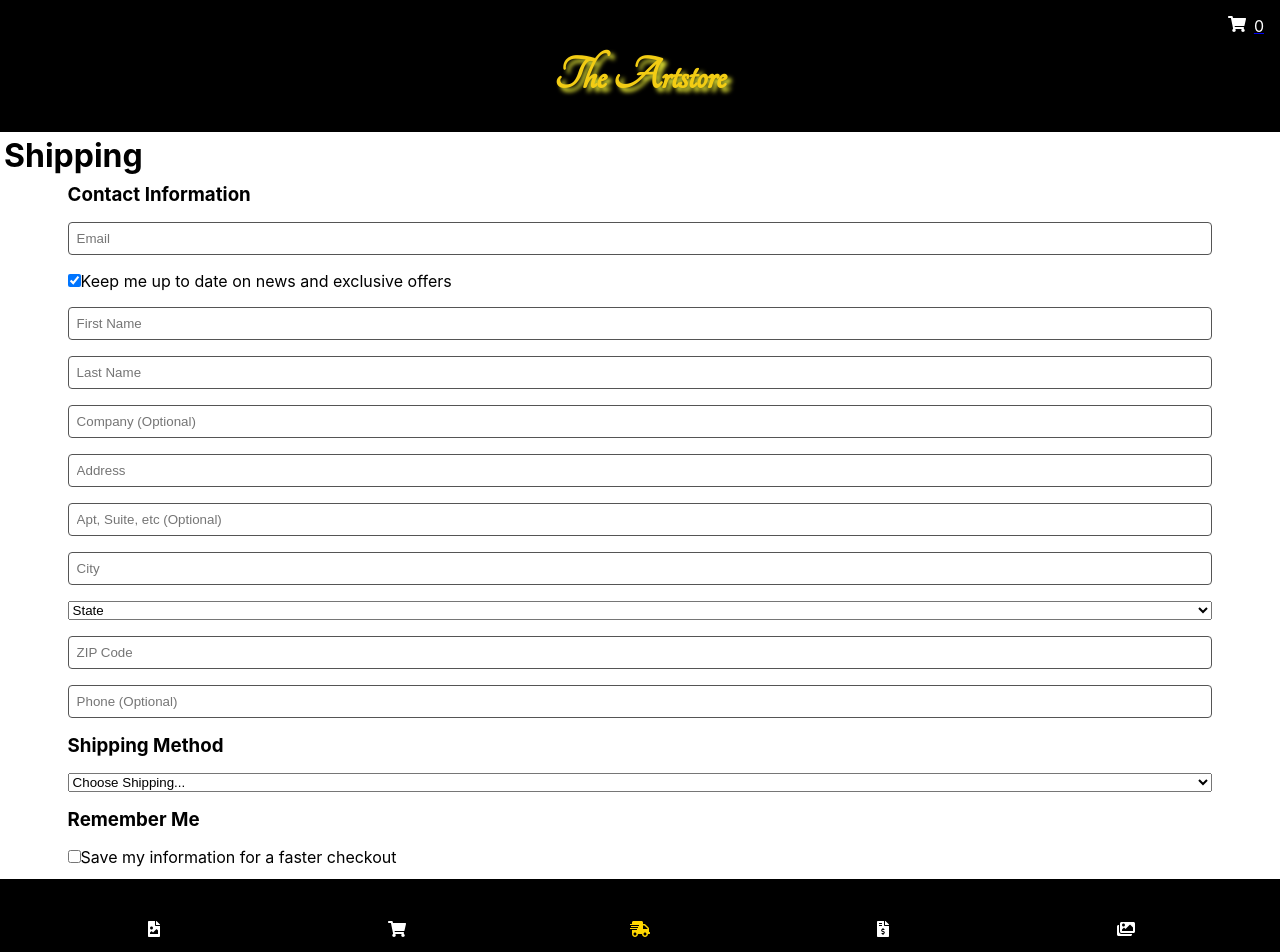
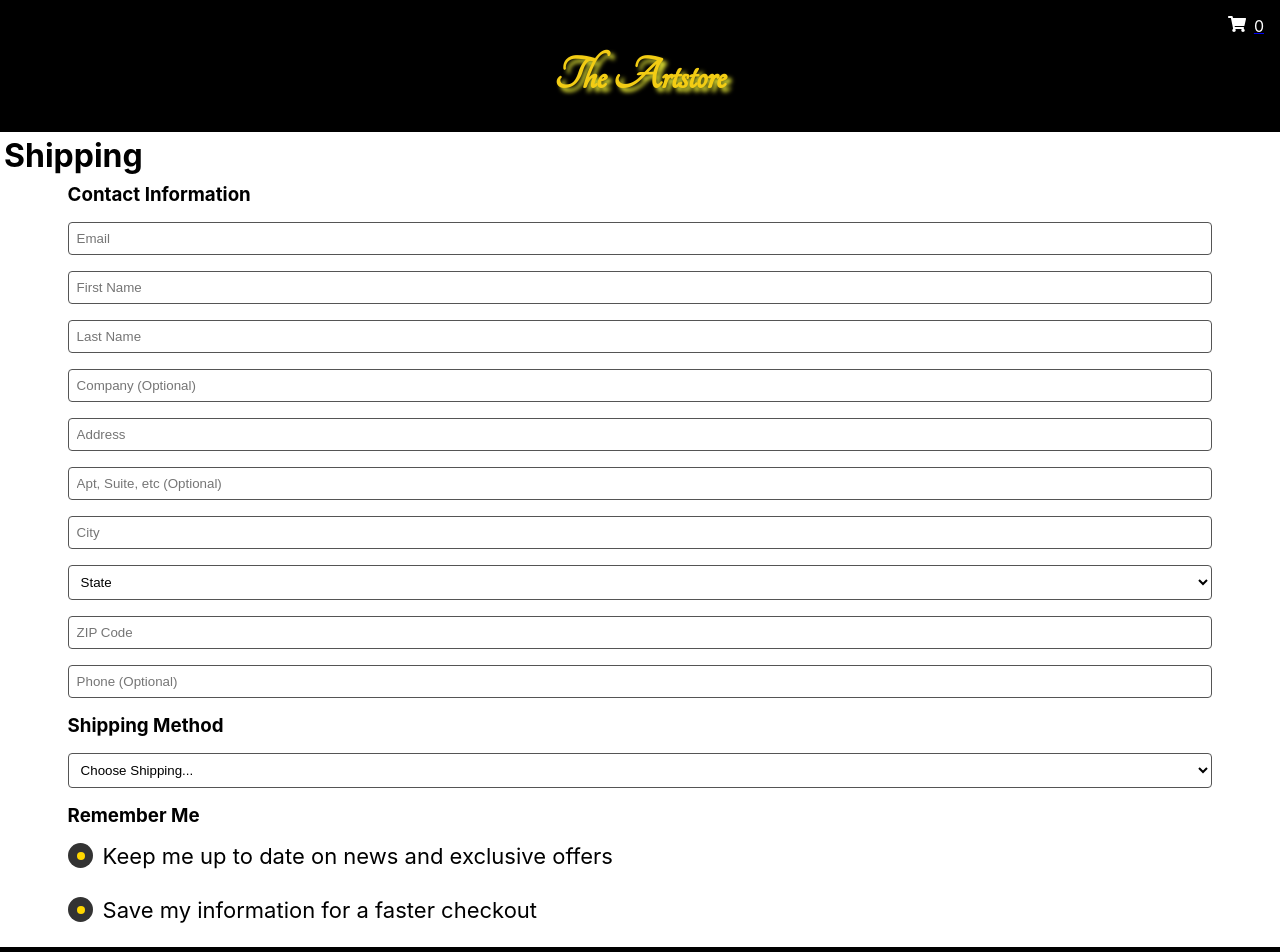
Before and after one commit to launchpadmcjeff/artstore-ui, a React (Create React App) app: page /shipping in a window 1280 px wide. Shown: the top 952 px of the page. Built offline with nearby package versions, Linux system fonts and the light colour scheme.

Commit message:
fix styling for checkbox and radio

```diff
--- a/src/components/Payment.js
+++ b/src/components/Payment.js
@@ -26,9 +26,19 @@ export class Payment extends Component {
                         <input id="cc-csc" name="cc-csc" autoComplete="cc-csc" type="text" placeholder="Security Code" aria-label="Security Code"></input>
 
 
-                        Billing Address
-                        - radio same as shipping address
-                        - radio use a different billing address
+
+                        <h3>Billing Address</h3>
+                        <label className="tupperware">
+                        Same as shipping address
+                            <input id="billing-eq-shipping" name="billing-eq-shipping" type="radio" defaultChecked="checked"></input>
+                            <span className="checkmark"></span>
+                        </label>
+
+                        <label className="tupperware">
+                        Use a different billing address
+                            <input id="billing-neq-shipping" name="billing-eq-shipping" type="radio" ></input>
+                            <span className="checkmark"></span>
+                        </label>
                 </div>
 
                 </div>
--- a/src/components/Shipping.js
+++ b/src/components/Shipping.js
@@ -15,13 +15,6 @@ export class Shipping extends Component {
                         <h3>Contact Information</h3>
                         {/* <label htmlFor="email">Email</label> */}
                         <input id="email" name="email" autoComplete="shipping email" type="email" placeholder="Email" aria-label="Email"></input>
-
-                        <label htmlFor="send-news">
-                            <span class="checkmark"></span>
-                            <input id="send-news" name="send-news" type="checkbox" checked="checked"></input>
-                            Keep me up to date on news and exclusive offers
-                        </label>
-
 
                         {/* <label htmlFor="first-name">First Name</label> */}
                         <input id="first-name" name="first-name" autoComplete="shipping given-name" type="text" placeholder="First Name" aria-label="First Name"></input>
@@ -114,9 +107,17 @@ export class Shipping extends Component {
                         </select>
 
                         <h3>Remember Me</h3>
-                        <label>
-                            <input id="remember-me" name="remember-me" type="checkbox"></input>
+
+                        <label className="tupperware">
+                            Keep me up to date on news and exclusive offers
+                            <input type="checkbox" defaultChecked="checked"></input>
+                            <span className="checkmark"></span>
+                        </label>
+
+                        <label className="tupperware">
                             Save my information for a faster checkout
+                            <input type="checkbox" defaultChecked="checked"></input>
+                            <span className="checkmark"></span>
                         </label>
                     </div>
                 </div>
--- a/src/index.css
+++ b/src/index.css
@@ -1,3 +1,5 @@
+
+
 body {
   margin: 0;
   font-family: -apple-system, BlinkMacSystemFont, 'Segoe UI', 'Roboto', 'Oxygen',
@@ -59,3 +61,103 @@ li a:hover {
   background-color: #4CAF50;
   color: white;
 }
+
+
+
+/* From Shipping.css */
+.tupperware {
+  display: block;
+  position: relative;
+  padding-left: 35px;
+  margin-bottom: 12px;
+  cursor: pointer;
+  font-size: 22px;
+  -webkit-user-select: none;
+  -moz-user-select: none;
+  -ms-user-select: none;
+  user-select: none;
+}
+
+
+/* Hide the browser's default checkbox */
+.tupperware input {
+  position: absolute;
+  opacity: 0;
+  cursor: pointer;
+  height: 0;
+  width: 0;
+}
+
+/* Create a custom radio button */
+.checkmark {
+  position: absolute;
+  top: 0;
+  left: 0;
+  height: 25px;
+  width: 25px;
+  background-color: #aaa;
+  border-radius: 50%;
+}
+/* Create a custom checkbox */
+/* .checkmark {
+  position: absolute;
+  top: 0;
+  left: 0;
+  height: 25px;
+  width: 25px;
+  background-color: #eee;
+} */
+
+/* the .checkmark class sibling following an input */
+.tupperware:hover input ~ .checkmark {
+  background-color: #ccc;
+}
+
+/* the .checkmark class sibling following an input:checked */
+.tupperware input:checked ~ .checkmark {
+  background-color: #333;
+}
+
+/* Create the indicator (the dot/circle - hidden when not checked) */
+.checkmark:after {
+  content: "";
+  position: absolute;
+  display: none;
+}
+
+/* Show the indicator (dot/circle) when checked */
+.tupperware input:checked ~ .checkmark:after {
+  display: block;
+}
+
+/* Style the indicator (dot/circle) */
+.tupperware .checkmark:after {
+     top: 9px;
+    left: 9px;
+    width: 8px;
+    height: 8px;
+    border-radius: 50%;
+    background: gold;
+}
+
+
+
+/* Style the checkmark/indicator */
+/* .tupperware .checkmark:after {
+  left: 9px;
+  top: 5px;
+  width: 5px;
+  height: 10px;
+  border: solid white;
+  border-width: 0 3px 3px 0;
+  -webkit-transform: rotate(45deg);
+  -ms-transform: rotate(45deg);
+  transform: rotate(45deg);
+} */
+
+select {
+  padding: .5rem;
+  border-radius: .25rem;
+  border: 1px solid #555;
+  background-color: #fff;
+}
```
